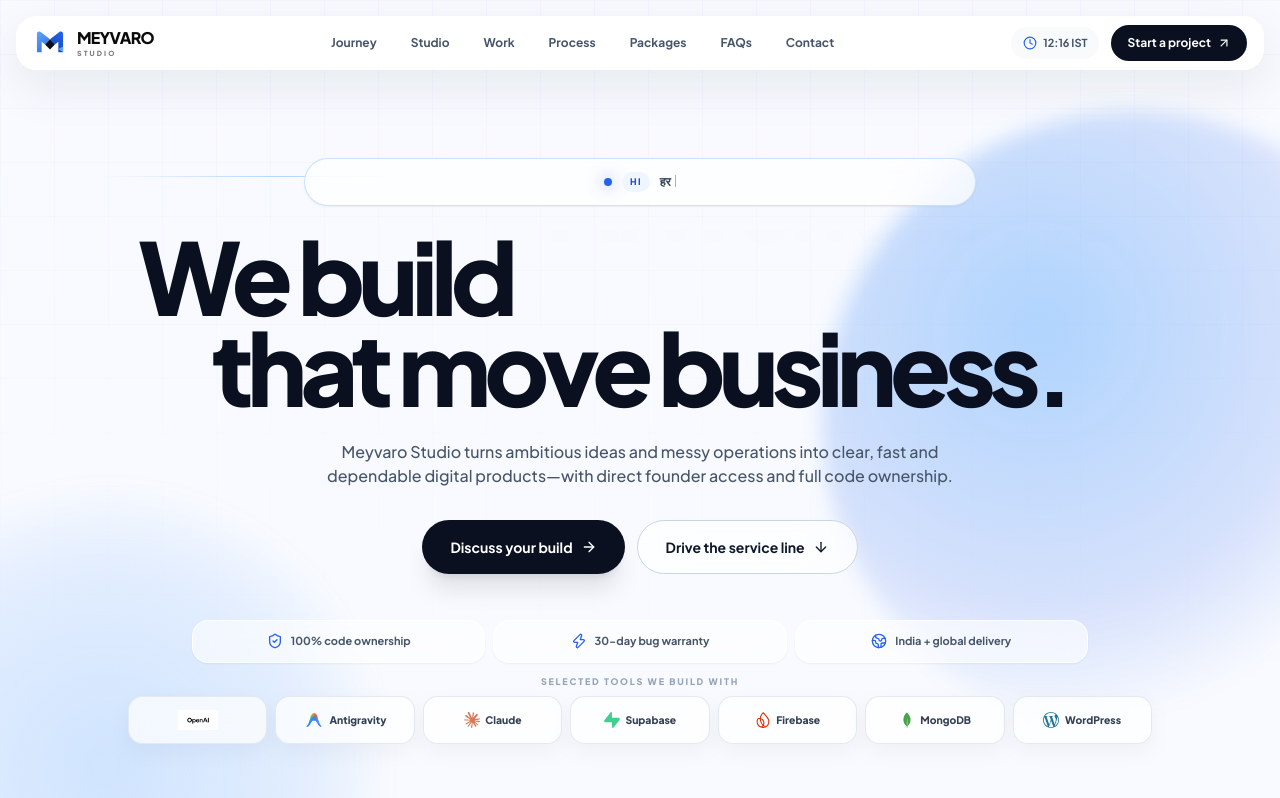
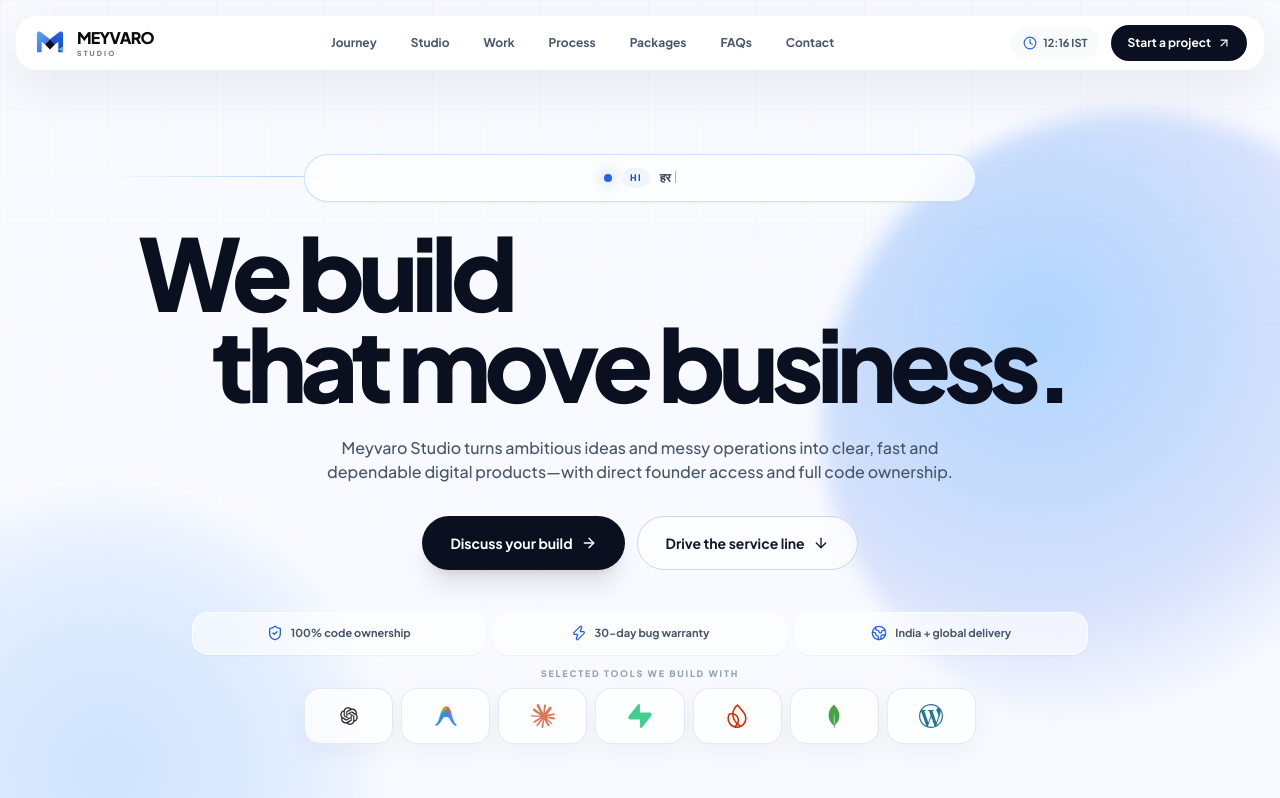
Before and after one commit to onyiixapp/Onyiix-Website, a React (Vite) app: page / in a window 1280 px wide. Shown: the top 798 px of the page. Built offline with nearby package versions, Linux system fonts and the light colour scheme; the HTML template or start-up script is replaced by a standard one.

Commit message:
fix: refine technology logos and footer

```diff
--- a/src/components/Footer.tsx
+++ b/src/components/Footer.tsx
@@ -1,10 +1,20 @@
 import React from 'react';
+import { AsmeLogo } from './AsmeLogo';
 
 export const Footer: React.FC = () => {
   return (
-    <footer className="overflow-hidden border-t border-neutral-800 bg-neutral-950 px-5 py-7 text-center text-white sm:px-8">
-      <div className="mx-auto max-w-[1440px] text-xs font-medium tracking-wide text-neutral-400">
-        &copy; 2026 Meyvaro Studio. All rights reserved.
+    <footer className="relative overflow-hidden border-t border-neutral-800 bg-neutral-950 px-5 py-10 text-white sm:px-8 sm:py-12">
+      <div aria-hidden="true" className="absolute left-1/2 top-0 h-px w-2/3 -translate-x-1/2 bg-gradient-to-r from-transparent via-blue-500 to-transparent" />
+      <div aria-hidden="true" className="absolute left-1/2 top-0 h-24 w-72 -translate-x-1/2 rounded-full bg-blue-600/10 blur-3xl" />
+
+      <div className="relative mx-auto flex max-w-[1440px] flex-col items-center text-center">
+        <AsmeLogo symbolSize={40} textColor="text-white" />
+        <p className="mt-4 max-w-md text-xs leading-5 text-neutral-400 sm:text-sm">
+          Useful digital products, thoughtfully designed and engineered to last.
+        </p>
+        <div className="mt-7 w-full border-t border-neutral-800/90 pt-5 text-[11px] font-medium tracking-wide text-neutral-500 sm:text-xs">
+          &copy; 2026 Meyvaro Studio. All rights reserved.
+        </div>
       </div>
     </footer>
   );
--- a/src/components/HeroSection.tsx
+++ b/src/components/HeroSection.tsx
@@ -190,23 +190,21 @@
         initial={{ opacity: 0, y: 12 }}
         animate={{ opacity: 1, y: 0 }}
         transition={{ duration: 0.6, delay: 0.42 }}
-        className="relative z-10 mx-auto mt-3 w-full max-w-5xl"
+        className="relative z-10 mx-auto mt-3 w-full max-w-2xl"
       >
         <p className="mb-2 text-center text-[9px] font-black uppercase tracking-[0.2em] text-slate-400">Selected tools we build with</p>
         <div className="grid grid-cols-4 gap-1.5 sm:grid-cols-7 sm:gap-2">
-          <div className="tech-mark">
-            <img src="/brands/openai-wordmark.webp" alt="OpenAI" className="h-5 w-[4.3rem] object-contain" />
+          <div className="tech-mark" title="ChatGPT">
+            <img src="/brands/chatgpt.png" alt="ChatGPT" className="h-6 w-6 object-contain" />
           </div>
-          <div className="tech-mark">
-            <img src="/brands/antigravity.png" alt="Google Antigravity" className="h-5 w-5 object-contain" />
-            <span>Antigravity</span>
+          <div className="tech-mark" title="Google Antigravity">
+            <img src="/brands/antigravity.png" alt="Google Antigravity" className="h-7 w-7 object-contain" />
           </div>
           {STACK_MARKS.map((mark) => (
-            <div key={mark.title} className="tech-mark">
-              <svg role="img" aria-label={`${mark.title} logo`} viewBox="0 0 24 24" className="h-4 w-4 shrink-0" style={{ color: `#${mark.hex}` }}>
+            <div key={mark.title} className="tech-mark" title={mark.title}>
+              <svg role="img" aria-label={`${mark.title} logo`} viewBox="0 0 24 24" className="h-5 w-5 shrink-0 sm:h-6 sm:w-6" style={{ color: `#${mark.hex}` }}>
                 <path d={mark.path} fill="currentColor" />
               </svg>
-              <span>{mark.title}</span>
             </div>
           ))}
         </div>
--- a/src/index.css
+++ b/src/index.css
@@ -215,17 +215,13 @@
   min-width: 0;
   align-items: center;
   justify-content: center;
-  gap: 0.35rem;
-  min-height: 2.65rem;
+  min-height: 3.15rem;
   border: 1px solid rgba(226, 232, 240, 0.9);
-  border-radius: 0.9rem;
+  border-radius: 1rem;
   background: rgba(255, 255, 255, 0.72);
-  padding: 0.55rem 0.4rem;
+  padding: 0.65rem;
   color: #334155;
   box-shadow: 0 8px 24px rgba(15, 23, 42, 0.045);
-  font-size: 0.58rem;
-  font-weight: 800;
-  line-height: 1;
   transition: transform 220ms ease, border-color 220ms ease, box-shadow 220ms ease;
   backdrop-filter: blur(14px);
 }
@@ -238,8 +234,7 @@
 
 @media (min-width: 640px) {
   .tech-mark {
-    min-height: 3rem;
-    font-size: 0.65rem;
+    min-height: 3.5rem;
   }
 }
 
```
Also changed, not shown: public/brands/chatgpt.png (added).
